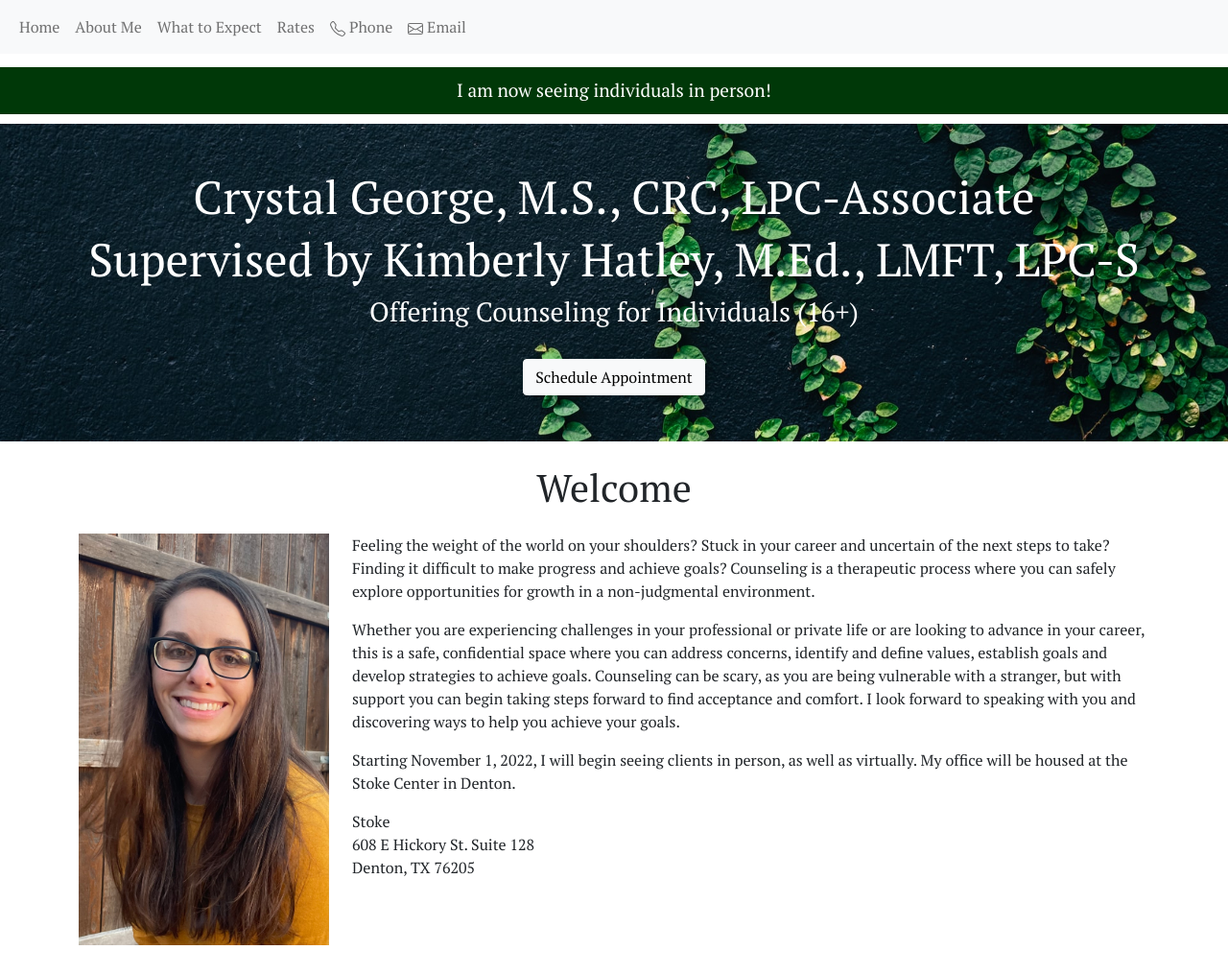
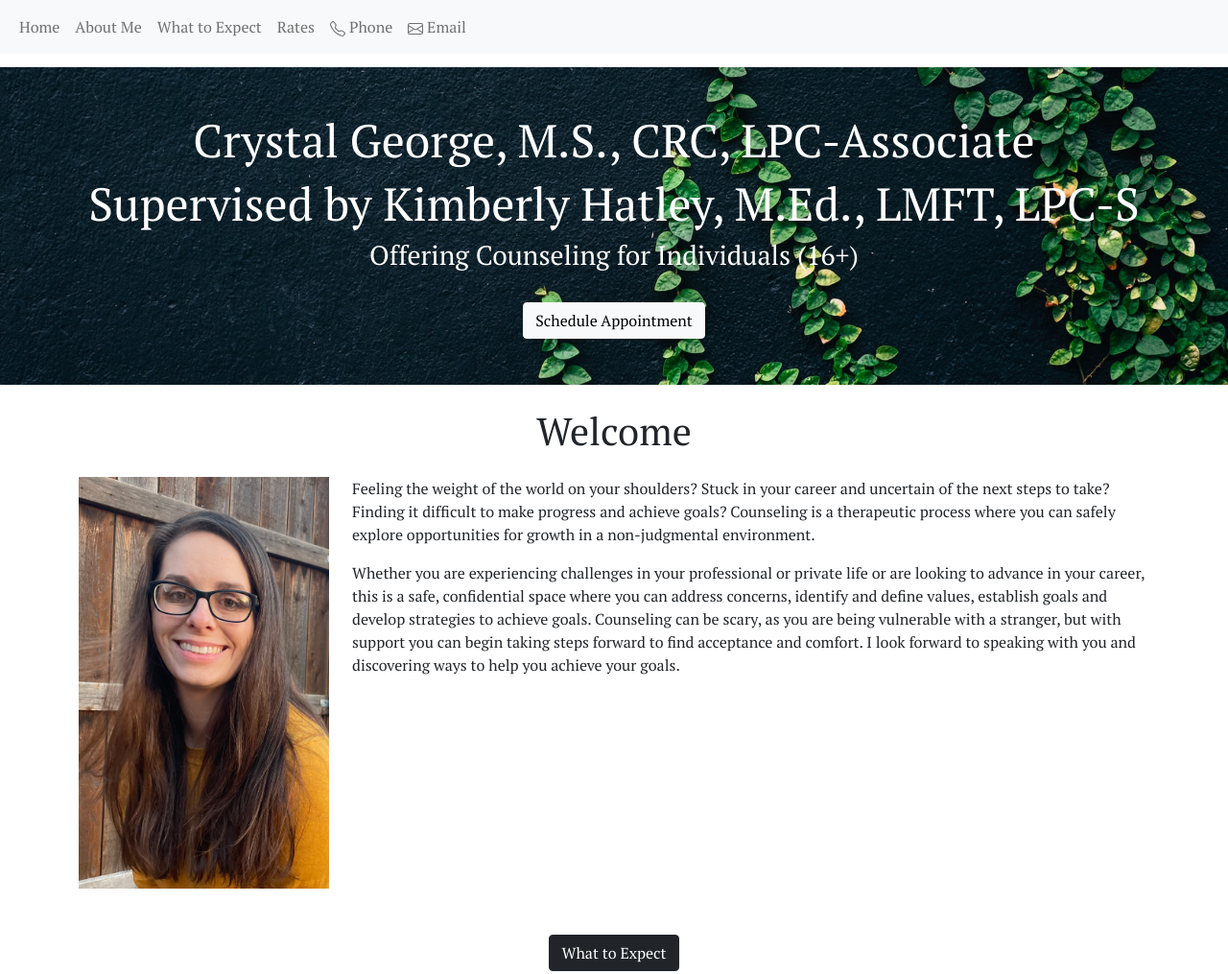
Before and after one commit to LandonRGeorge/20210918_crystal_website, an Eleventy site: page src/index.njk in a window 1280 px wide. Shown: the top 1015 px of the page at 96% size. Built offline with nearby package versions, Linux system fonts and the light colour scheme; Eleventy itself is replaced by a stand-in of ours; files that its build step writes are made by us from their sources; a script that the page names is missing.

Commit message:
remove references to stoke

```diff
--- a/src/_includes/banner.njk
+++ /dev/null
@@ -1,3 +0,0 @@
-<div id="banner">
-  I am now seeing individuals in person!
-</div>
--- a/src/_includes/base.njk
+++ b/src/_includes/base.njk
@@ -26,7 +26,6 @@
         {% include './header.njk' %}
 
         <main>
-            {% include './banner.njk' %}
             {% include './hero.njk' %}
             {{ content | safe }}
         </main>
--- a/src/index.njk
+++ b/src/index.njk
@@ -29,14 +29,6 @@ layout: 'base.njk'
           are being vulnerable with a stranger, but with support you can
           begin taking steps forward to find acceptance and comfort. I look forward to speaking
           with you and discovering ways to help you achieve your goals. </p>
-        <p>Starting November 1, 2022, I will begin seeing clients in person, as well as virtually. My office will be
-          housed at the Stoke Center in Denton.
-        <address>
-          Stoke<br>
-          608 E Hickory St. Suite 128<br>
-          Denton, TX 76205
-        </address>
-        </p>
       </div>
     </div>
     <div class="text-center">
--- a/src/style.css
+++ b/src/style.css
@@ -33,23 +33,6 @@ h1 {
     background-repeat: no-repeat;
 }
 
-#banner {
-    background-color: #003808;
-    margin: 10px 0;
-    padding: 10px 0;
-    text-align: center;
-    color: white;
-    font-size: 1.2rem;
-}
-
-
-
-
-
-
-
-
-
 .img5 {
     background-image: url("images/vines.jpg")
 }
```
